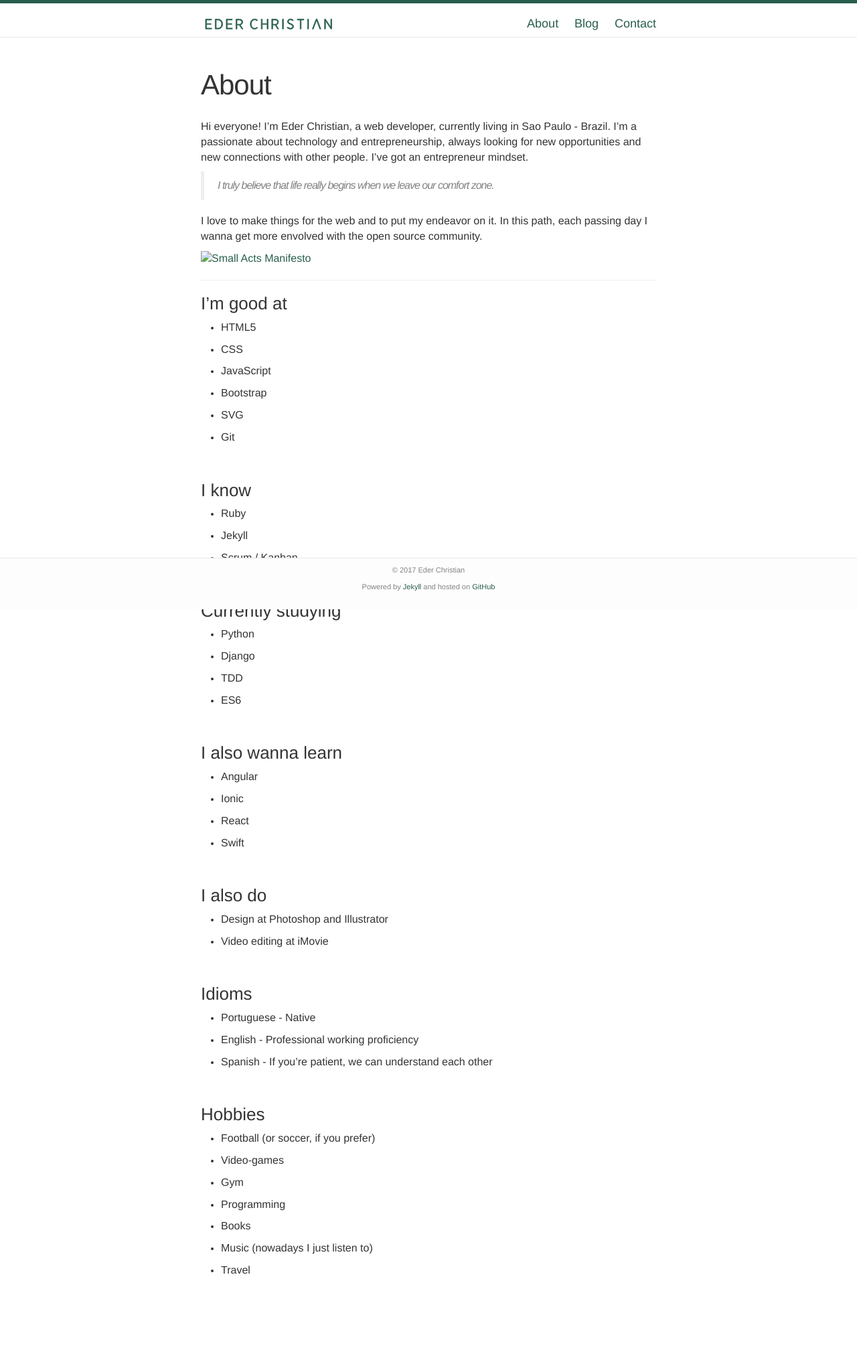
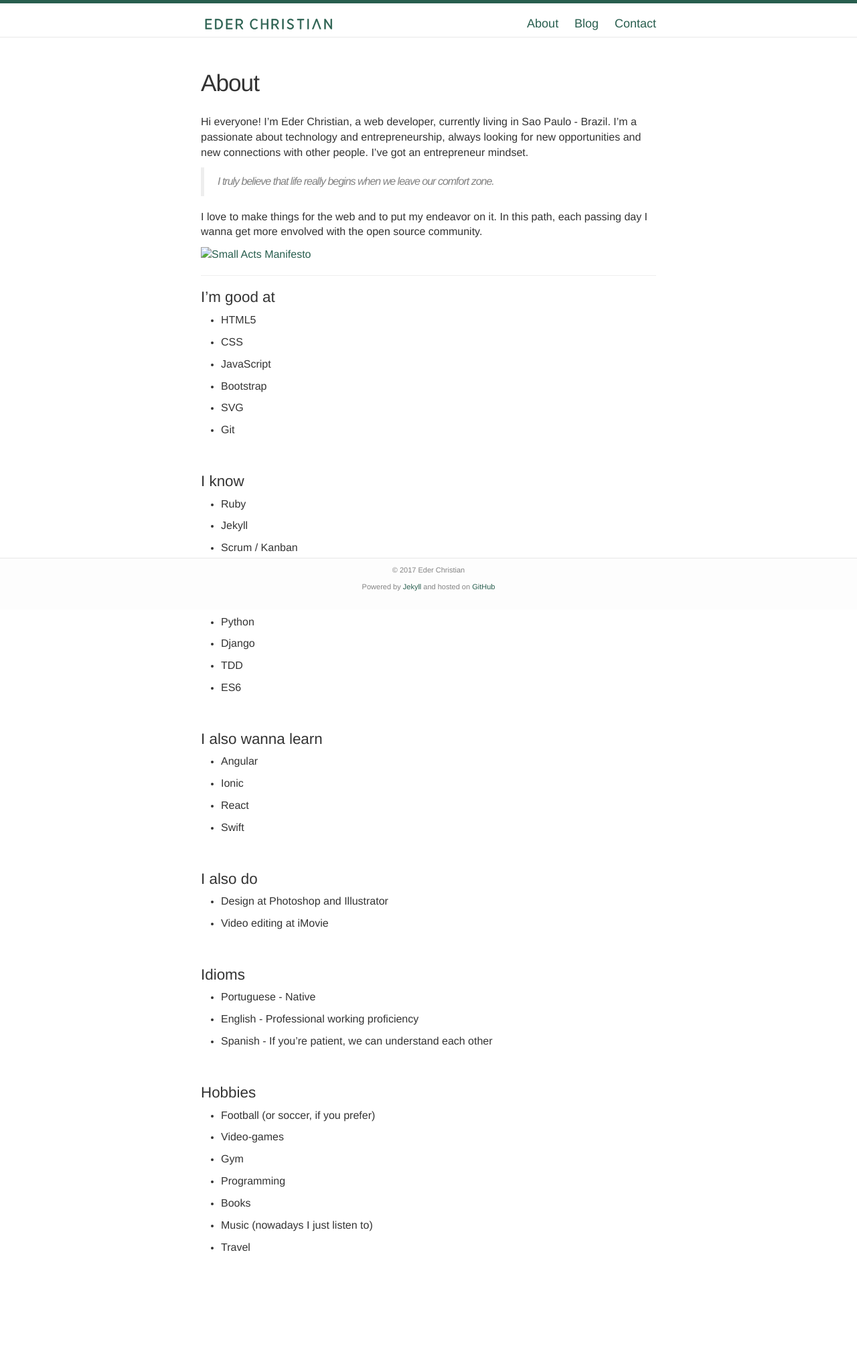
Before and after one commit to ederchristian/ederchristian, a Jekyll site: the page built from about.md, in a window 1280 px wide. Shown: the whole page at 67% size. Built offline with Jekyll 4.4.1, drawn with Linux system fonts in a browser that asks for light colours; nearby versions of some CDN libraries; comment, search, counter and statistics services are not loaded; after the commit the page ends 2014 px from its top, so only the background shows below that.

Commit message:
Update layout to text in general

```diff
--- a/_sass/_layout.scss
+++ b/_sass/_layout.scss
@@ -255,7 +255,7 @@
 }
 
 .post-title {
-  @include relative-font-size(2.625);
+  @include relative-font-size(2.2);
   letter-spacing: -1px;
   line-height: 1;
 
@@ -276,7 +276,7 @@
   }
 
   h3 {
-    @include relative-font-size(1.625);
+    @include relative-font-size(1.4);
 
     @include media-query($on-laptop) {
       @include relative-font-size(1.375);
@@ -292,7 +292,11 @@
   }
 
   p {
-    font-size: 16px;
+    @include relative-font-size(1);
+
+    @include media-query($on-laptop) {
+      @include relative-font-size(.9);
+    }
   }
 }
 
```
